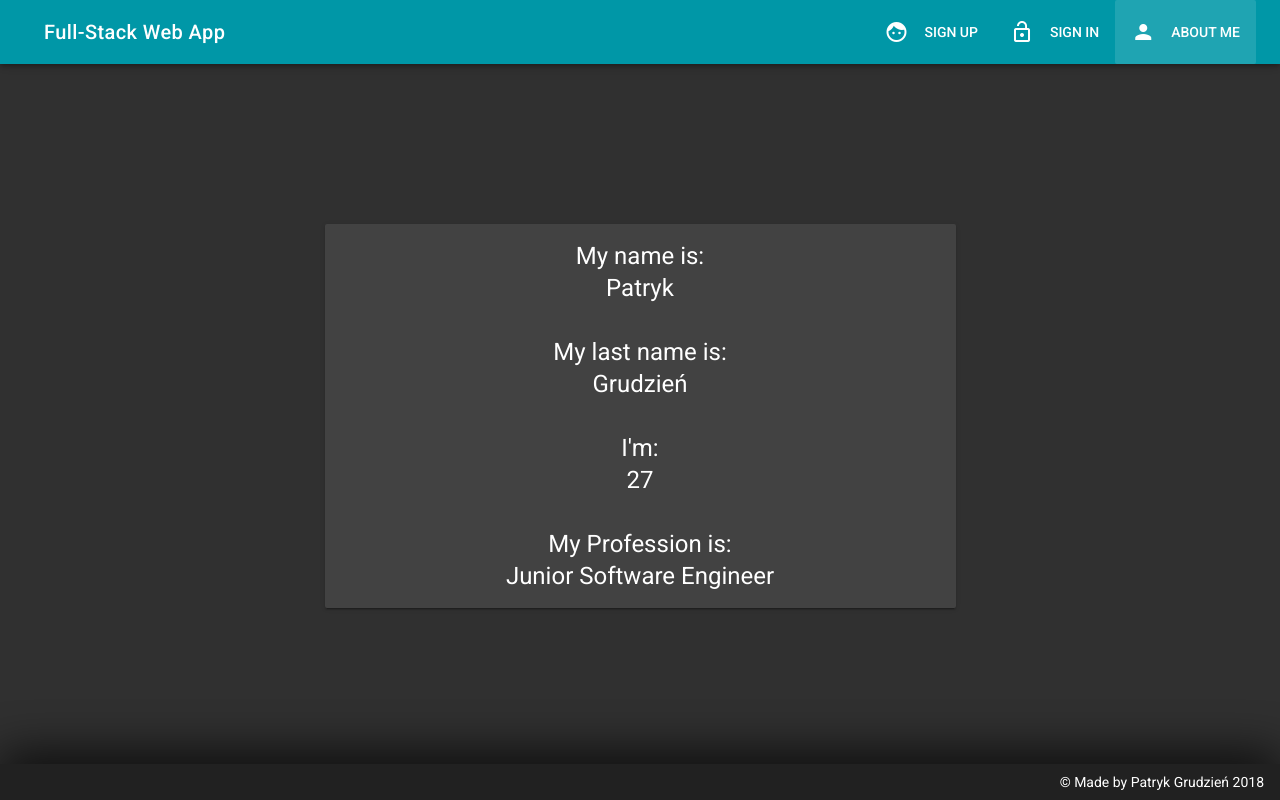
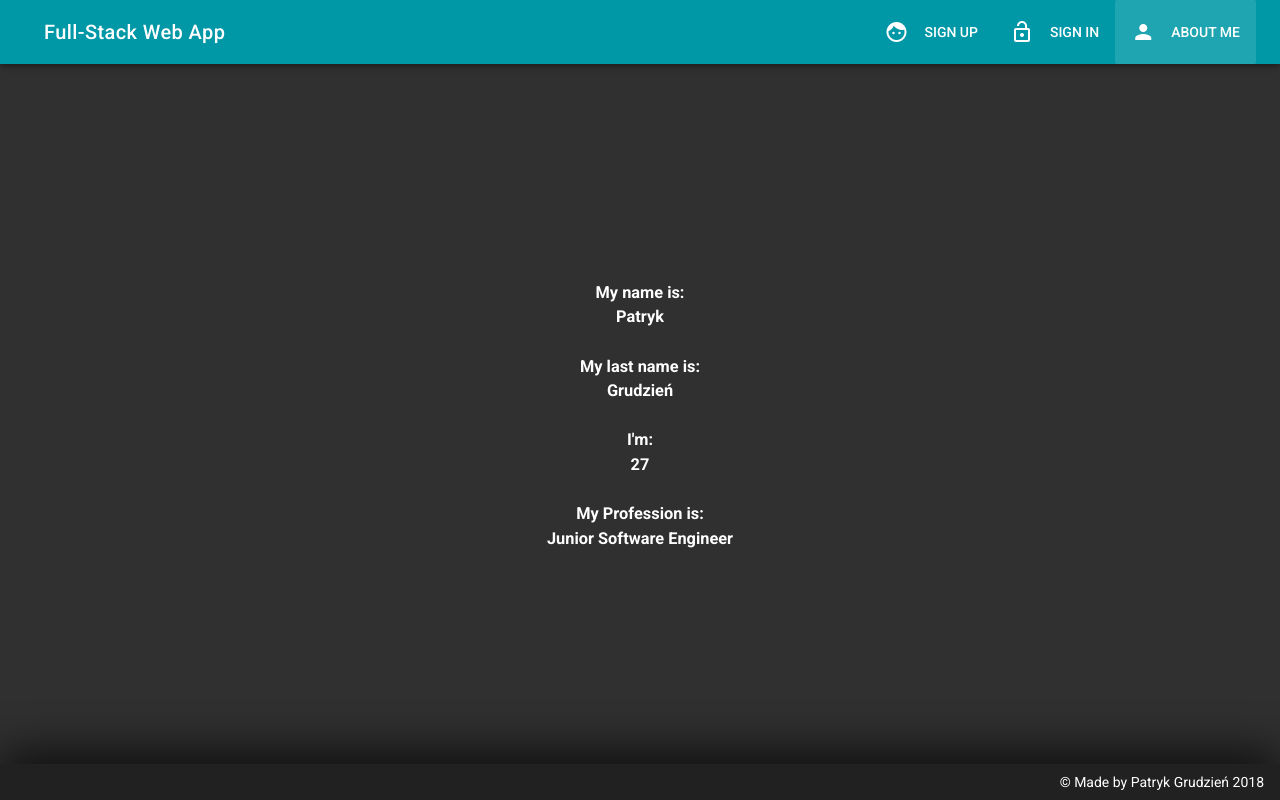
Before and after one commit to patrykgrudzien/vehicle-health-service, a Vue app in the folder frontend/: page /about-me in a window 1280 px wide. Built offline with nearby package versions, Linux system fonts and the light colour scheme.

Commit message:
Register form fields validation. Removed bootstrap and commented old fields. Added missing @media to home page image.

```diff
--- a/frontend/package.json
+++ b/frontend/package.json
@@ -11,7 +11,6 @@
   },
   "dependencies": {
     "axios": "^0.18.0",
-    "bootstrap-vue": "^2.0.0-rc.1",
     "vue": "^2.5.2",
     "vue-axios": "^2.0.2",
     "vue-loading-spinner": "^1.0.11",
--- a/frontend/src/App.vue
+++ b/frontend/src/App.vue
@@ -76,6 +76,10 @@
 </script>
 
 <style>
+  a {
+    text-decoration: none;
+  }
+
   a:hover {
     text-decoration: none;
     color: #fff;
--- a/frontend/src/components/AboutMe.vue
+++ b/frontend/src/components/AboutMe.vue
@@ -2,12 +2,12 @@
   <v-container fluid fill-height>
     <v-layout row align-center justify-center>
       <v-flex xs12 sm8 md6>
-        <v-card>
-          <v-card-text class="headline">
-            <p>My name is:<br>{{ name }}</p><br>
-            <p>My last name is:<br>{{ lastName}}</p><br>
-            <p>I'm:<br>{{ age }}</p><br>
-            <p>My Profession is:<br>{{ profession }}</p>
+        <v-card color="background" style="box-shadow: none">
+          <v-card-text>
+            <h3><p>My name is:<br>{{ name }}</p><br></h3>
+            <h3><p>My last name is:<br>{{ lastName}}</p><br></h3>
+            <h3><p>I'm:<br>{{ age }}</p><br></h3>
+            <h3><p>My Profession is:<br>{{ profession }}</p></h3>
           </v-card-text>
         </v-card>
       </v-flex>
--- a/frontend/src/components/Home.vue
+++ b/frontend/src/components/Home.vue
@@ -45,4 +45,22 @@
       box-shadow: inset 0 0 0 2000px rgba(48, 48, 48, 0.4);
     }
   }
+
+  @media screen and (max-width: 1080px) and (max-height: 1920px) {
+    #home-background {
+      width: 1080px;
+      height: 100%;
+      background-size: cover;
+      box-shadow: inset 0 0 0 2000px rgba(48, 48, 48, 0.4);
+    }
+  }
+
+  @media screen and (max-width: 1920px) and (max-height: 1080px) {
+    #home-background {
+      width: 1920px;
+      height: 100%;
+      background-size: cover;
+      box-shadow: inset 0 0 0 2000px rgba(48, 48, 48, 0.4);
+    }
+  }
 </style>
--- a/frontend/src/components/LoginFormVuetify.vue
+++ b/frontend/src/components/LoginFormVuetify.vue
@@ -33,8 +33,8 @@
             </v-form>
           </v-card-text>
           <v-card-actions class="pl-3">
-            <v-btn color="primary" @click="validateForm">Login</v-btn>
-            <v-btn color="error" @click="clearFormFields" left>Reset</v-btn>
+            <v-btn color="primary" @click="validateForm" :disabled="loginButtonDisabled">Login</v-btn>
+            <v-btn color="error" @click="clearFormFields" :disabled="resetButtonDisabled" left>Reset</v-btn>
             <v-spacer/>
           </v-card-actions>
           <v-card-text class="pl-3 ml-1">
@@ -70,9 +70,19 @@
         this.password = '';
       }
     },
-    computed: {}
+    computed: {
+      resetButtonDisabled() {
+        return this.email === '' && this.password === '';
+      },
+      loginButtonDisabled() {
+        return this.email === '' || this.password === '';
+      }
+    }
   };
 </script>
 
 <style scoped>
+  button {
+    border: none;
+  }
 </style>
--- a/frontend/src/components/RegistrationFormVuetify.vue
+++ b/frontend/src/components/RegistrationFormVuetify.vue
@@ -4,18 +4,19 @@
       <v-flex xs12 sm8 md8>
         <v-card class="elevation-12">
           <v-card-text>
-            <v-form>
+            <v-form v-model="form.valid" ref="registrationForm" lazy-validation v-if="form.show">
               <v-container grid-list-xs>
-                <v-layout v-bind="binding">
+                <v-layout v-bind="rowColumnDeterminer">
                   <!-- YOUR NAME -->
                   <v-flex xs6 :class="{'mr-2': this.$vuetify.breakpoint.lgAndUp}">
                     <v-text-field
                       prepend-icon="person"
                       name="yourName"
-                      label="Your Name"
+                      label="Your First Name"
                       type="text"
                       v-model="form.firstName"
-                      :rules="[(v) => v.length <= 50 || 'Max 50 characters']"
+                      required
+                      :rules="firstNameRules"
                       :counter="50"/>
                   </v-flex>
                   <!-- YOUR NAME -->
@@ -28,7 +29,8 @@
                       label="Your Last Name"
                       type="text"
                       v-model="form.lastName"
-                      :rules="[(v) => v.length <= 50 || 'Max 50 characters']"
+                      required
+                      :rules="lastNameRules"
                       :counter="50"/>
                   </v-flex>
                   <!-- YOUR LAST NAME -->
@@ -36,7 +38,7 @@
               </v-container>
 
               <v-container grid-list-xs>
-                <v-layout v-bind="binding">
+                <v-layout v-bind="rowColumnDeterminer">
                   <!-- YOUR EMAIL -->
                   <v-flex xs6 :class="{'mr-2': this.$vuetify.breakpoint.lgAndUp}">
                     <v-text-field
@@ -45,7 +47,8 @@
                       label="Your Email"
                       type="email"
                       v-model="form.email"
-                      :rules="[(v) => v.length <= 50 || 'Max 50 characters']"
+                      required
+                      :rules="emailRules"
                       :counter="50"/>
                   </v-flex>
                   <!-- YOUR EMAIL -->
@@ -58,7 +61,8 @@
                       label="Confirm Email"
                       type="email"
                       v-model="form.confirmedEmail"
-                      :rules="[(v) => v.length <= 50 || 'Max 50 characters']"
+                      required
+                      :rules="confirmEmailRules"
                       :counter="50"/>
                   </v-flex>
                   <!-- CONFIRM EMAIL -->
@@ -66,7 +70,7 @@
               </v-container>
 
               <v-container grid-list-xs>
-                <v-layout v-bind="binding">
+                <v-layout v-bind="rowColumnDeterminer">
                   <!-- PASSWORD -->
                   <v-flex xs6 :class="{'mr-2': this.$vuetify.breakpoint.lgAndUp}">
                     <v-text-field
@@ -76,7 +80,8 @@
                       id="password"
                       type="password"
                       v-model="form.password"
-                      :rules="[(v) => v.length <= 50 || 'Max 50 characters']"
+                      required
+                      :rules="passwordRules"
                       :counter="50"
                       :append-icon="showPassword ? 'visibility' : 'visibility_off'"
                       :append-icon-cb="() => (showPassword = !showPassword)"
@@ -93,7 +98,8 @@
                       id="confirmPassword"
                       type="password"
                       v-model="form.confirmedPassword"
-                      :rules="[(v) => v.length <= 50 || 'Max 50 characters']"
+                      required
+                      :rules="confirmPasswordRules"
                       :counter="50"
                       :append-icon="showPassword ? 'visibility' : 'visibility_off'"
                       :append-icon-cb="() => (showPassword = !showPassword)"
@@ -105,8 +111,8 @@
             </v-form>
           </v-card-text>
           <v-card-actions class="pl-3">
-            <v-btn color="primary" @click="validateForm">Register</v-btn>
-            <v-btn color="error" @click="clearFormFields" left>Reset</v-btn>
+            <v-btn color="primary" @click="validateForm" :disabled="registerButtonDisabled">Register</v-btn>
+            <v-btn color="error" @click="clearFormFields" :disabled="resetButtonDisabled" left>Reset</v-btn>
             <v-spacer/>
           </v-card-actions>
           <v-card-text class="pl-3 ml-1">
@@ -134,9 +140,38 @@
           email: '',
           confirmedEmail: '',
           password: '',
-          confirmedPassword: ''
+          confirmedPassword: '',
+          valid: true,
+          show: true
         },
-        showPassword: true
+        showForm: true,
+        showPassword: true,
+        firstNameRules: [
+          v => !!v || 'First Name is required',
+          v => (v && v.length <= 50) || 'Max 50 characters'
+        ],
+        lastNameRules: [
+          v => !!v || 'Last Name is required',
+          v => (v && v.length <= 50) || 'Max 50 characters'
+        ],
+        emailRules: [
+          v => !!v || 'Email address is required',
+          v => (v && v.length <= 50) || 'Max 50 characters',
+          v => /^\w+([.-]?\w+)*@\w+([.-]?\w+)*(\.\w{2,3})+$/.test(v) || 'E-mail must be valid'
+        ],
+        confirmEmailRules: [
+          v => !!v || 'Confirm Email is required',
+          v => (v && v.length <= 50) || 'Max 50 characters',
+          v => /^\w+([.-]?\w+)*@\w+([.-]?\w+)*(\.\w{2,3})+$/.test(v) || 'E-mail must be valid'
+        ],
+        passwordRules: [
+          v => !!v || 'Password is required',
+          v => (v && v.length <= 50) || 'Max 50 characters',
+        ],
+        confirmPasswordRules: [
+          v => !!v || 'Confirm password is required',
+          v => (v && v.length <= 50) || 'Max 50 characters'
+        ]
       }
     },
     methods: {
@@ -150,10 +185,15 @@
         this.form.confirmedEmail = '';
         this.form.password = '';
         this.form.confirmedPassword = '';
+        this.form.valid = true;
+        this.form.show = false;
+        this.$nextTick(() => {
+          this.form.show = true
+        });
       }
     },
     computed: {
-      binding() {
+      rowColumnDeterminer() {
         const binding = {};
         if (this.$vuetify.breakpoint.mdAndDown) {
           binding.column = true;
@@ -161,7 +201,23 @@
           binding.row = true;
         }
         return binding;
+      },
+      registerButtonDisabled() {
+        return this.form.firstName === '' || this.form.lastName === '' || this.form.email === '' ||
+          this.form.confirmedEmail === '' || this.form.password === '' || this.form.confirmedPassword === '' ||
+          this.form.valid === false;
+      },
+      resetButtonDisabled() {
+        return this.form.firstName === '' && this.form.lastName === '' && this.form.email === '' &&
+          this.form.confirmedEmail === '' && this.form.password === '' && this.form.confirmedPassword === '' &&
+          this.form.valid === true;
       }
     }
   };
 </script>
+
+<style scoped>
+  button {
+    border: none;
+  }
+</style>
--- a/frontend/src/main.js
+++ b/frontend/src/main.js
@@ -1,14 +1,11 @@
-import Vue          from 'vue';
-import VueRouter    from 'vue-router';
-import allRoutes    from './router/allRoutes';
-import axios        from 'axios';
-import VueAxios     from 'vue-axios';
-import BootstrapVue from 'bootstrap-vue';
-import 'bootstrap/dist/css/bootstrap.css';
-import 'bootstrap-vue/dist/bootstrap-vue.css';
-import App          from './App';
-import store        from './store/store';
-import Vuetify      from 'vuetify';
+import Vue       from 'vue';
+import VueRouter from 'vue-router';
+import allRoutes from './router/allRoutes';
+import axios     from 'axios';
+import VueAxios  from 'vue-axios';
+import App       from './App';
+import store     from './store/store';
+import Vuetify   from 'vuetify';
 import 'vuetify/dist/vuetify.min.css';
 
 // --------- AXIOS ---------
@@ -33,9 +30,6 @@ Vue.axios.interceptors.request.use(config => {
   return Promise.reject(error);
 });
 
-// --------- BOOTSTRAP ---------
-Vue.use(BootstrapVue);
-
 // --------- ROUTER ---------
 Vue.use(VueRouter);
 
@@ -51,7 +45,8 @@ Vue.use(Vuetify, {
   theme: {
     primary: colors.cyan.darken2,
     secondary: colors.deepOrange.darken4,
-    footer: colors.grey.darken4
+    footer: colors.grey.darken4,
+    background: '#303030'
   }
 });
 
```
Also changed, not shown: frontend/src/components/LoginForm.vue (+12 -10 lines), frontend/src/components/RegistrationForm.vue (+25 -23 lines), 1 other file (tests, documents, lock files or other folders).
